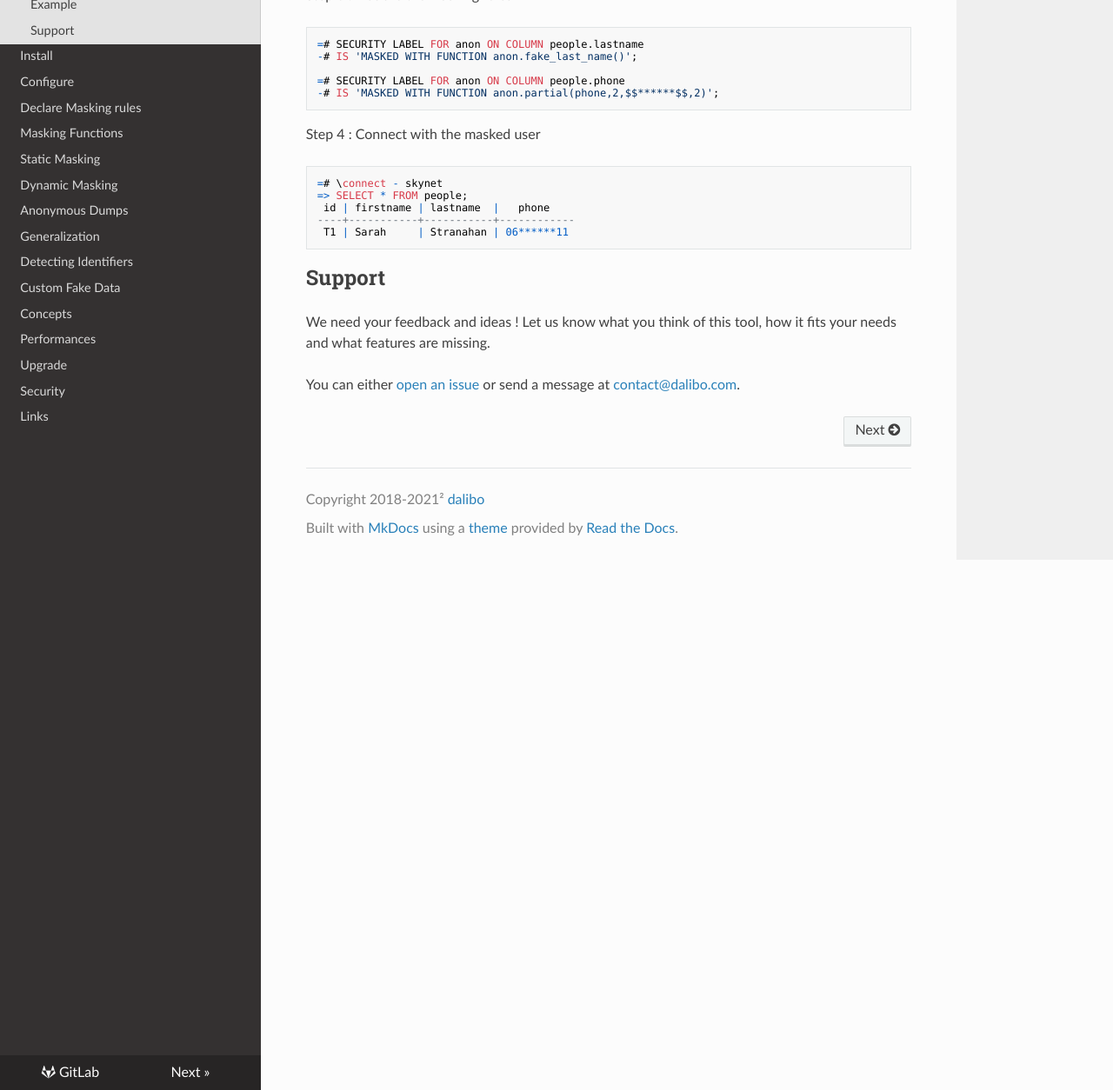
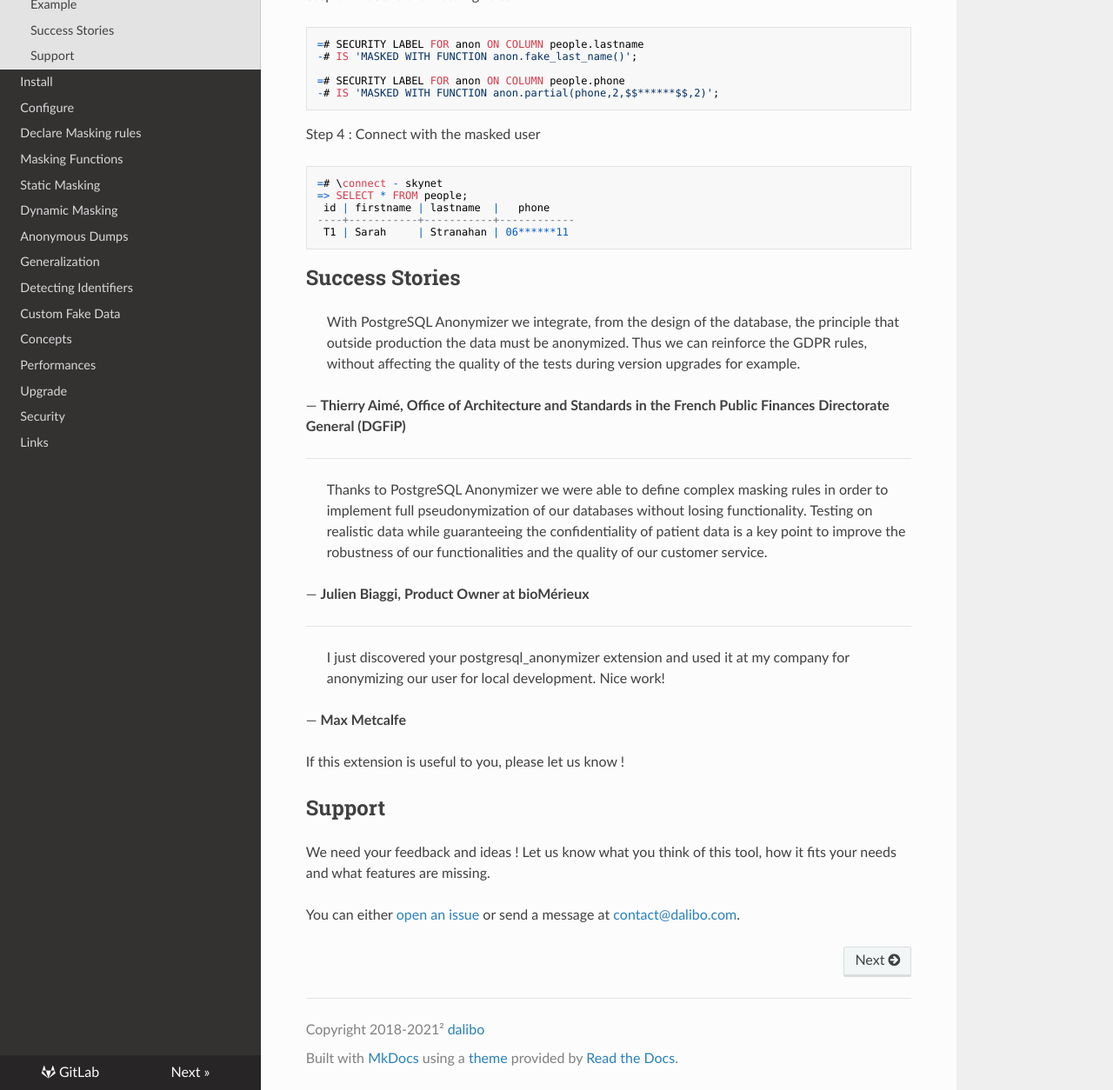
Before and after one commit to neondatabase/postgresql_anonymizer, an MkDocs documentation site: the page built from docs/index.md, in a window 1280 px wide and 1400 px high, scrolled down 1274 px. Shown: the part 146-1400 px from the top of the window at 87% size. Built offline with MkDocs 1.6.1, drawn with Linux system fonts in a browser that asks for light colours; nearby versions of some CDN libraries.

Commit message:
[doc] success stories

````diff
--- a/docs/index.md
+++ b/docs/index.md
@@ -87,11 +87,41 @@ Step 4 : Connect with the masked user
 ```
 
 
+Success Stories
+------------------------------------------------------------------------------
+
+> With PostgreSQL Anonymizer we integrate, from the design of the database,
+> the principle that outside production the data must be anonymized. Thus we
+> can reinforce the GDPR rules, without affecting the quality of the tests
+> during version upgrades for example.
+
+— **Thierry Aimé, Office of Architecture and Standards in the French
+Public Finances Directorate General (DGFiP)**
+
+---
+
+> Thanks to PostgreSQL Anonymizer we were able to define complex masking rules
+> in order to implement full pseudonymization of our databases without losing
+> functionality. Testing on realistic data while guaranteeing the
+> confidentiality of patient data is a key point to improve the robustness of
+> our functionalities and the quality of our customer service.
+
+— **Julien Biaggi, Product Owner at bioMérieux**
+
+---
+
+> I just discovered your postgresql_anonymizer extension and used it at
+> my company for anonymizing our user for local development. Nice work!
+
+— **Max Metcalfe**
+
+If this extension is useful to you, please let us know !
+
 Support
 ------------------------------------------------------------------------------
 
-We need your feedback and ideas ! Let us know what you think of this tool, how it
-fits your needs and what features are missing.
+We need your feedback and ideas ! Let us know what you think of this tool, how
+it fits your needs and what features are missing.
 
 You can either [open an issue] or send a message at <contact@dalibo.com>.
 
````
